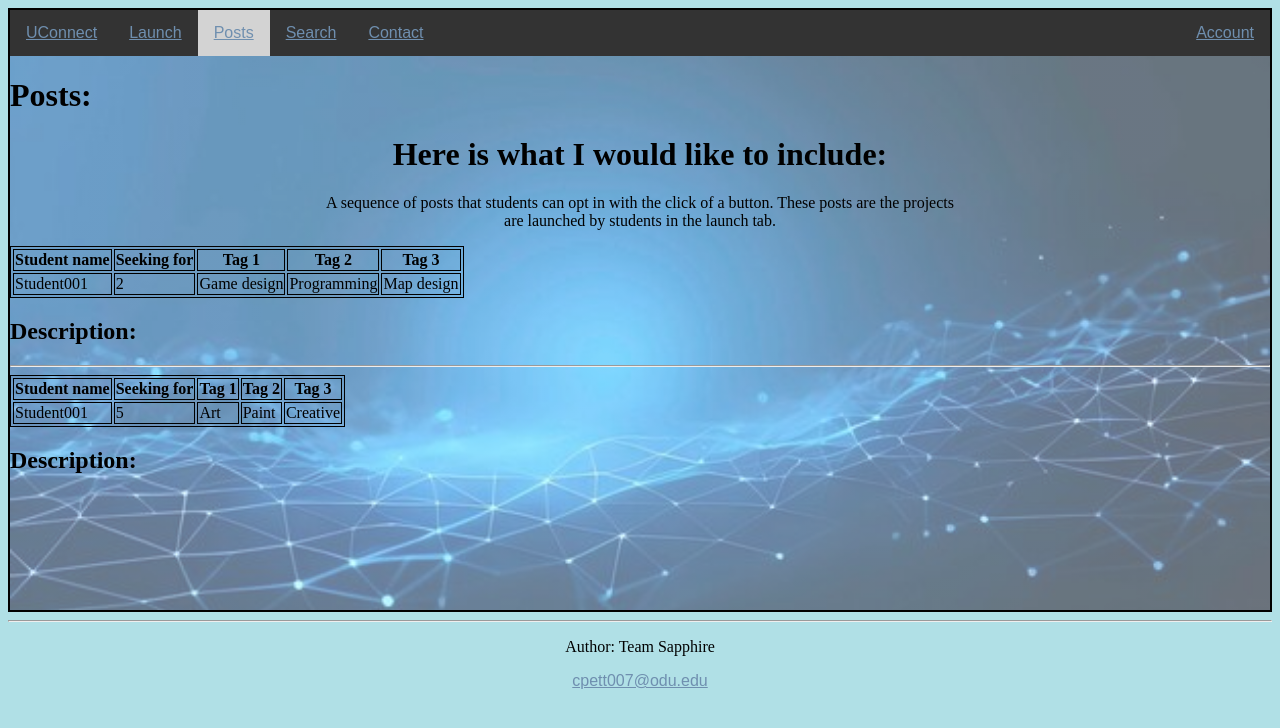
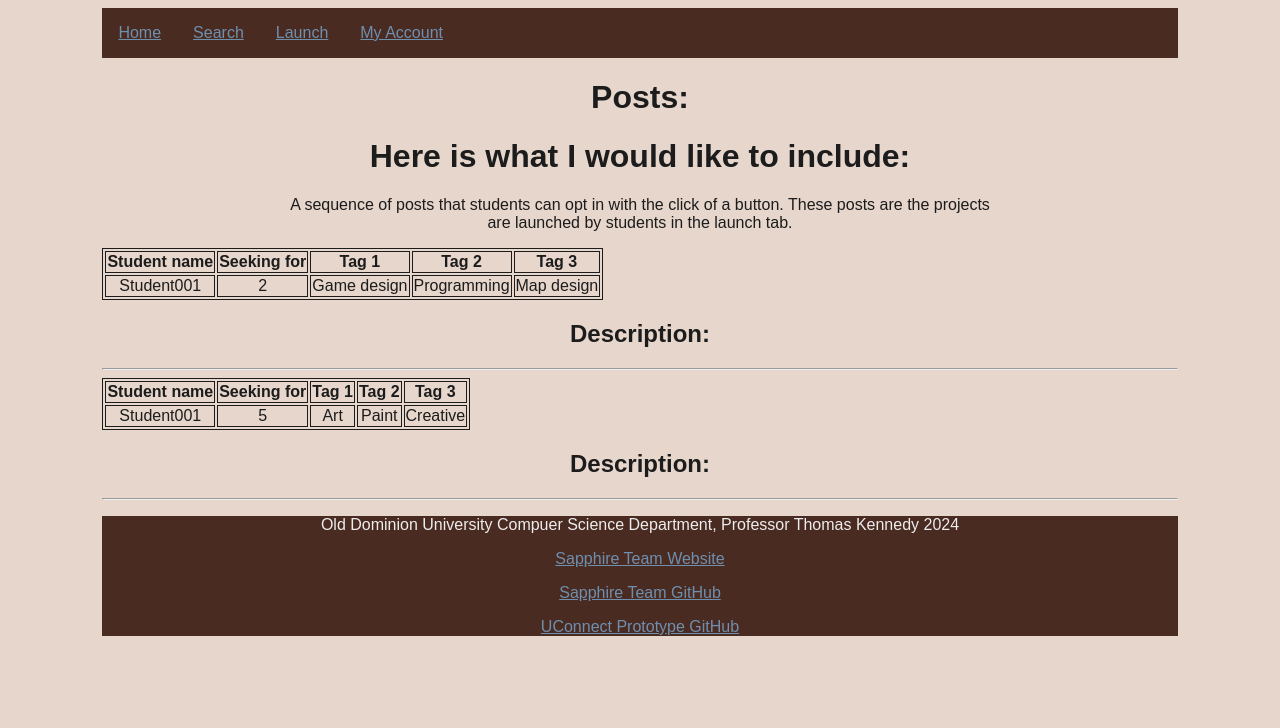
Before and after one commit to zwasique/F24-Sapphire, a Django app: template UConnect/database/templates/database/posts.html in a window 1280 px wide. Shown: the top 728 px of the page. Run offline with Django 5.2, Linux system fonts and the light colour scheme; the template is opened without the code that fills it, so the values that code supplies are empty.

Commit message:
Started "Fixing" an issue that's actually personal
I moved the nav bar from bootstrap to plain html to see if it would fix the issue of caidens navbar displaying like bullet points, ran into an issue with the css style sheet :(

```diff
--- a/UConnect/database/templates/database/css/style.css
+++ b/UConnect/database/templates/database/css/style.css
@@ -1,3 +1,8 @@
+/*
+
+Having navbar display issues so remaking a simple version, should be easy to integrate into bootstrap stuff, basically would just be changing names-Tyger
+
+
 ul {
   list-style-type: none;
   margin: 0;
@@ -24,11 +29,45 @@ li a:hover:not(#active) {
 
 #active {
   background-color: #D3D3D3;
+} */
+
+
+
+/* Tyger dirty fix navbar, ill add comments so we can just copy the colors. brown version stuff. code is similar/somewhat referenced from team website*/
+
+body {
+
+	background-color: #e6d6cc; /*like a soft orange color*/
+	color: #1c1c1c; /*text color a darker shade of brown*/
+	font-family: Arial, Helvetica, sans-serif; /*copied caidens text type*/
+	text-align: center;
+	margin-right: 8%;
+	margin-left: 8%;
 }
+
+.navbar {
+  background-color: #4a2b21; /* like the base navbar color so it should be a darker brown*/
+  overflow: scroll; /* let the user scroll through the nav bar options incase theyre super zoomed in*/
+}
+
+.navbar a { /*this is like the "buttons" on the navbar, im making it the same color as the background so its more seemless looking*/
+  float: left; /*puts the elements on the left side*/
+  color: #ededed; /* off white text color*/
+  text-align: center; /*centers the text*/
+  padding: 16px 16px; /* space between the text and the border of the "button"*/
+  font-size: 1em; /* so the page can be resied and the text will look ok, its about 17px*/
+}
+.navbar a:hover {
+  background-color: #825840; /* a ligher shade of brown*/
+  color: #1c1c1c; /*text color a darker shade of brown*/
+}
+
+
 
 .footer {
 font-size: 1em;
-clear: both;
+background-color:  #4a2b21; /*same color as navbar*/
+color: #ededed; /* off white text color*/
 width: 100%;
 text-align: center;
 }
--- a/UConnect/database/templates/database/launch.html
+++ b/UConnect/database/templates/database/launch.html
@@ -13,6 +13,7 @@
 <body style="background-color:powderblue;">
 <div class="background">
 
+  <!-- Nav bar issues so i made html one-Tyger
   <ul>
     <li><a href="/database/Index.html">UConnect</a></li>
     <li><a id="active" href="/database/launch.html">Launch</a></li>
@@ -20,7 +21,7 @@
     <li><a href="#Search"></a>Search</li>
     <li><a href="mailto:cpett007@odu.edu">Contact</a></li>
     <li style="float:right"><a href="#Account">Account</a></li>
-  </ul>
+  </ul> -->
 
     <main>
         <h1>Launch a post:</h1>
--- a/UConnect/database/templates/database/posts.html
+++ b/UConnect/database/templates/database/posts.html
@@ -9,10 +9,12 @@
     <title>Browse posts</title>
   </head>
 
-<body style="background-color:powderblue;">
+<body>
+  <!--style="background-color:powderblue;">
   <div class="background">
 
-    <!--This is the custom navigation bar, subject to change-->
+    This is the custom navigation bar, subject to change
+    Nav bar issues so i made html one-Tyger
   <ul>
     <li><a href="/database/Index.html">UConnect</a></li>
     <li><a href="/database/launch.html">Launch</a></li>
@@ -21,6 +23,14 @@
     <li><a href="mailto:cpett007@odu.edu">Contact</a></li>
     <li style="float:right"><a href="#account">Account</a></li>
   </ul>
+  -->
+  <div class = "navbar">
+    <a href = "/database/Index.html" title="home">Home</a>
+    <a href = "/database/search.html" title = "search">Search</a>
+    <a href = "/database/launch.html" title = "launch">Launch</a>
+    <a href = "/datbase/account.html" title = "account">My Account</a>
+  </div>
+
 
     <main>
         <h1>Posts:</h1>
@@ -74,10 +84,12 @@
 
   <hr>
 
-  <!--This is a footer, to be removed, sample information below-->
+  <!--This is a footer, to be removed(i have edited them but wording could better), sample information below-->
   <div class="footer">
-    <p>Author: Team Sapphire</p>
-    <p><a href="https://github.com/zwasique/F24-Sapphire">cpett007@odu.edu </a></p>
+    <p>Old Dominion University Compuer Science Department, Professor Thomas Kennedy 2024</p>
+    <p><a href="https://clars002.github.io/411-UConnect-website/">Sapphire Team Website</a></p>
+    <p><a href="https://github.com/clars002/411-UConnect-website">Sapphire Team GitHub</a></p>
+    <p><a href="https://github.com/zwasique/F24-Sapphire">UConnect Prototype GitHub</a></p>
   </div>
   </div>
 
```
Also changed, not shown: UConnect/database/templates/database/Index.html (+5 -2 lines), UConnect/database/templates/database/account.html (added, +22 -0 lines), UConnect/database/templates/database/inbox.html (added, +22 -0 lines), UConnect/database/templates/database/navbar.html (+25 -1 lines), UConnect/database/templates/database/search.html (added, +22 -0 lines).
